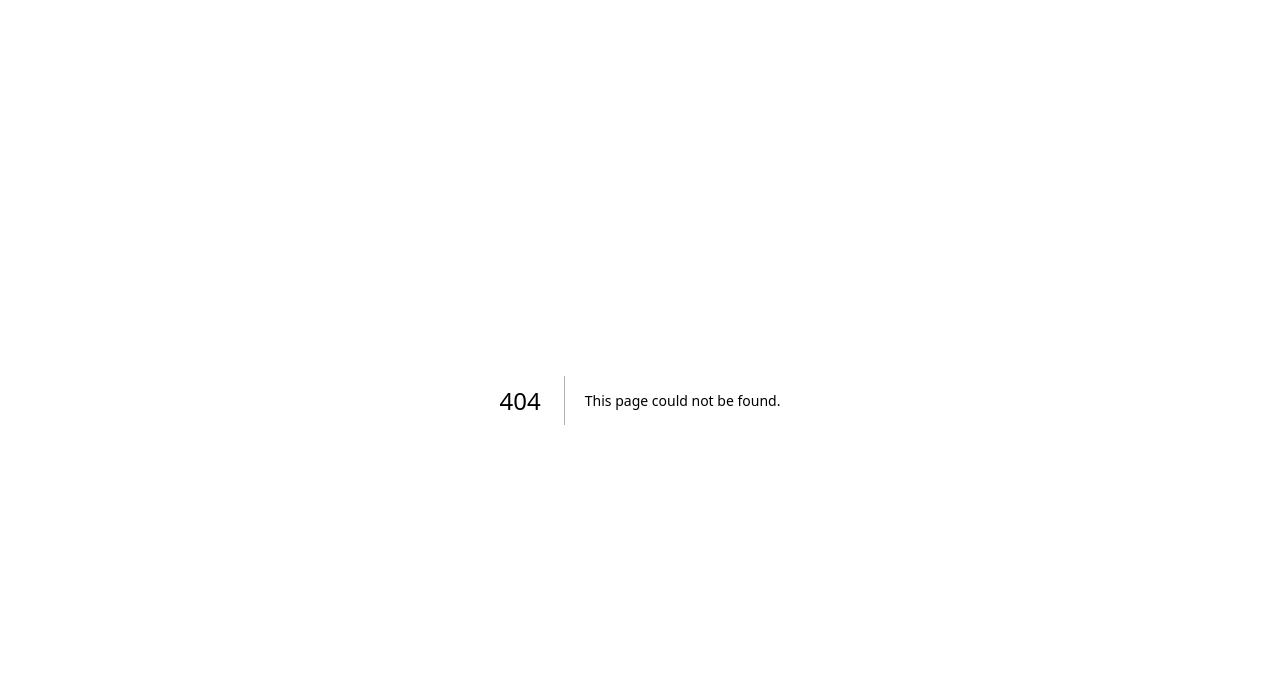
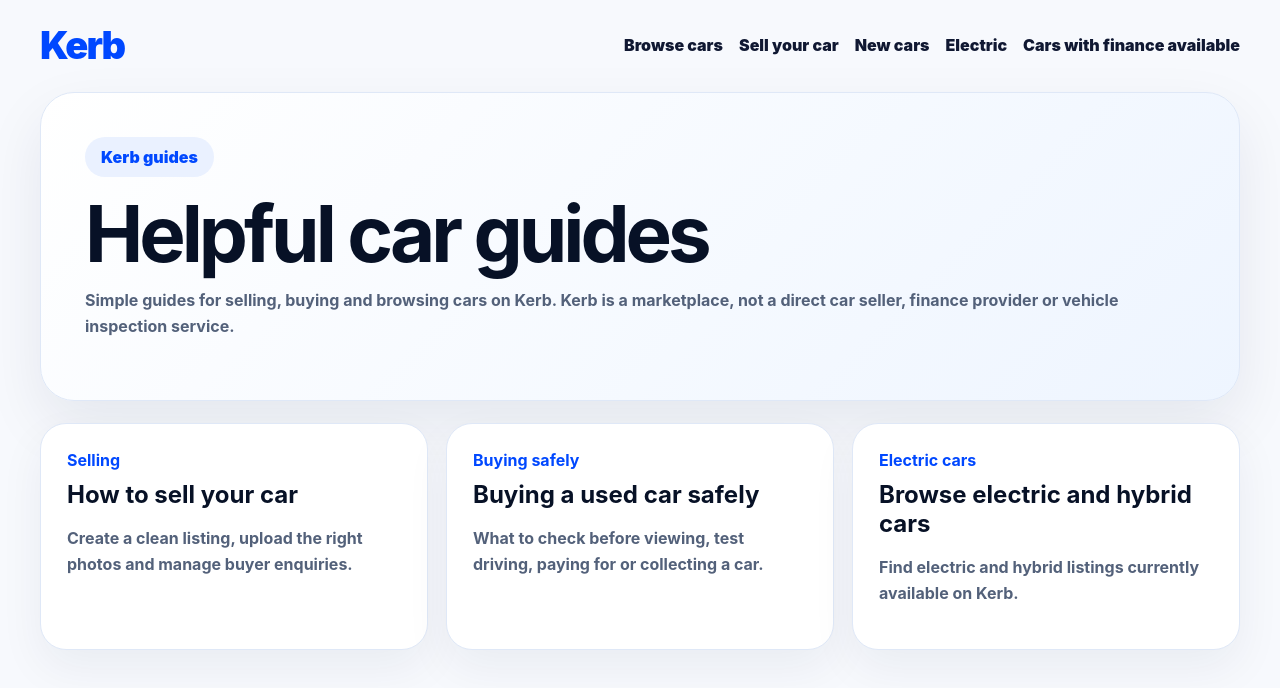
Before and after one commit to Abzgetzit/kerb, a Next.js app: page /guides in a window 1280 px wide. Before the commit this address had no page. Shown: the top 688 px of the page. Built offline with nearby package versions, Linux system fonts and the light colour scheme.

Commit message:
Add guides page

```diff
--- /dev/null
+++ b/app/guides/page.js
@@ -0,0 +1,73 @@
+import Link from "next/link";
+
+export const metadata = {
+  title: "Car guides | Kerb",
+  description: "Helpful Kerb guides for buying and selling cars safely.",
+};
+
+export default function GuidesPage() {
+  return (
+    <main className="page">
+      <header className="navbar">
+        <Link href="/" className="logo">Kerb</Link>
+        <nav>
+          <Link href="/browse">Browse cars</Link>
+          <Link href="/sell-car">Sell your car</Link>
+          <Link href="/new-cars">New cars</Link>
+          <Link href="/electric-cars">Electric</Link>
+          <Link href="/car-finance">Cars with finance available</Link>
+        </nav>
+      </header>
+
+      <section className="hero">
+        <span>Kerb guides</span>
+        <h1>Helpful car guides</h1>
+        <p>
+          Simple guides for selling, buying and browsing cars on Kerb. Kerb is a marketplace,
+          not a direct car seller, finance provider or vehicle inspection service.
+        </p>
+      </section>
+
+      <section className="grid">
+        <Link href="/guides/how-to-sell-your-car">
+          <strong>Selling</strong>
+          <h2>How to sell your car</h2>
+          <p>Create a clean listing, upload the right photos and manage buyer enquiries.</p>
+        </Link>
+
+        <Link href="/guides/buying-a-used-car-safely">
+          <strong>Buying safely</strong>
+          <h2>Buying a used car safely</h2>
+          <p>What to check before viewing, test driving, paying for or collecting a car.</p>
+        </Link>
+
+        <Link href="/electric-cars">
+          <strong>Electric cars</strong>
+          <h2>Browse electric and hybrid cars</h2>
+          <p>Find electric and hybrid listings currently available on Kerb.</p>
+        </Link>
+      </section>
+
+      <style>{styles}</style>
+    </main>
+  );
+}
+
+const styles = `
+  * { box-sizing: border-box; }
+  body { margin: 0; background: #f7f9fd; }
+  .page { min-height: 100vh; padding: 22px 40px 44px; color: #071126; font-family: Inter, Arial, sans-serif; background: #f7f9fd; }
+  .navbar { display: flex; justify-content: space-between; align-items: center; gap: 20px; margin-bottom: 24px; }
+  .logo { font-size: 38px; font-weight: 950; color: #0048ff; text-decoration: none; letter-spacing: -2px; }
+  nav { display: flex; flex-wrap: wrap; gap: 16px; font-weight: 900; }
+  nav a { color: #101832; text-decoration: none; }
+  .hero { border: 1px solid #dfe8f7; border-radius: 34px; background: linear-gradient(135deg, #fff, #eef5ff); padding: 44px; box-shadow: 0 24px 60px rgba(14,30,70,.08); }
+  .hero span { display: inline-flex; background: #eaf1ff; color: #0048ff; font-weight: 950; padding: 10px 16px; border-radius: 999px; margin-bottom: 20px; }
+  h1 { margin: 0; font-size: clamp(42px, 7vw, 78px); letter-spacing: -4px; line-height: .95; }
+  .hero p, .grid p { color: #53617a; font-weight: 750; line-height: 1.65; }
+  .grid { display: grid; grid-template-columns: repeat(3, minmax(0, 1fr)); gap: 18px; margin-top: 22px; }
+  .grid a { background: #fff; border: 1px solid #dfe8f7; border-radius: 26px; padding: 26px; color: #071126; text-decoration: none; box-shadow: 0 18px 46px rgba(14,30,70,.06); }
+  .grid strong { color: #0048ff; }
+  .grid h2 { margin: 10px 0; }
+  @media (max-width: 850px) { .page { padding: 16px; } nav { display: none; } .hero, .grid a { padding: 24px; } .grid { grid-template-columns: 1fr; } h1 { letter-spacing: -2px; } }
+`;
```
